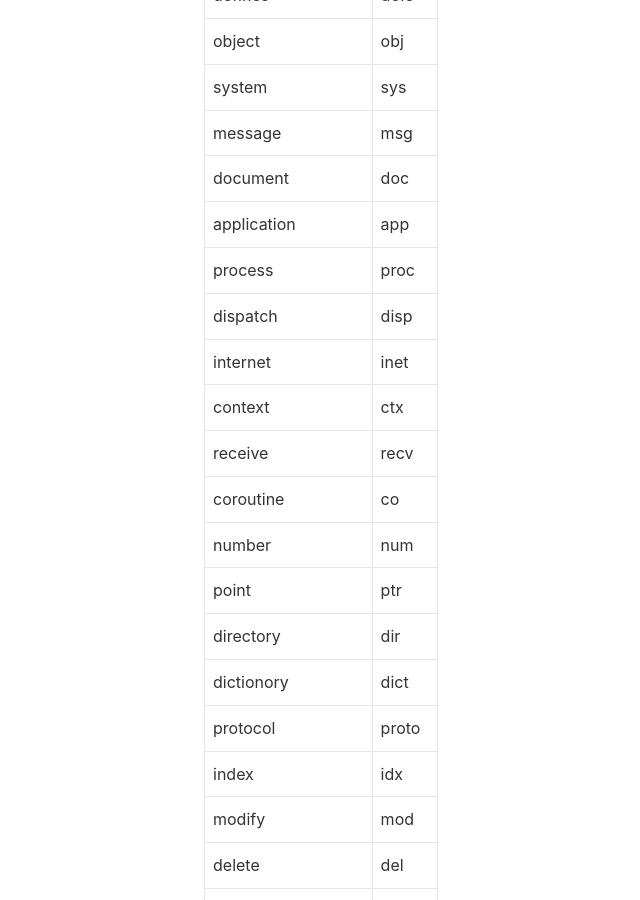
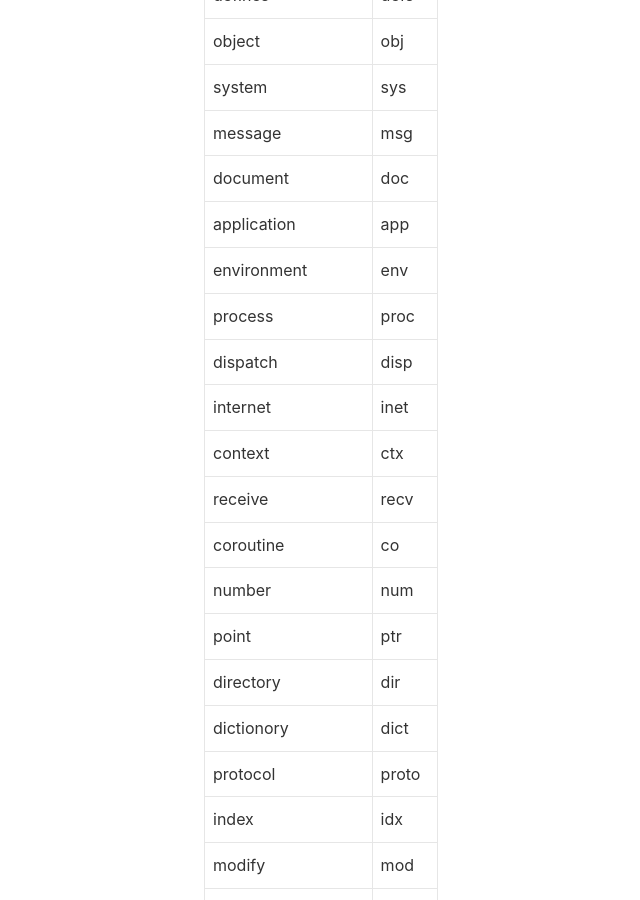
Before and after one commit to lizijie/lizijie.github.io, a Jekyll site: the page built from _posts/2018-04-23-常见代码英文词汇缩写.md, in a window 1280 px wide and 900 px high, scrolled down 2410 px. Shown: the whole window, without its empty margins (43-683 px from the left). Built offline with Jekyll 4.4.1, drawn with Linux system fonts in a browser that asks for light colours; nearby versions of some CDN libraries; comment, search, counter and statistics services are not loaded.

Commit message:
Update 2018-04-23-常见代码英文词汇缩写.md

```diff
--- a/_posts/2018-04-23-常见代码英文词汇缩写.md
+++ b/_posts/2018-04-23-常见代码英文词汇缩写.md
@@ -66,6 +66,7 @@ tags: 英文 缩写
 |message|msg|
 |document|doc|
 |application|app|
+|environment|env|
 |process|proc|
 |dispatch|disp|
 |internet|inet|
```
